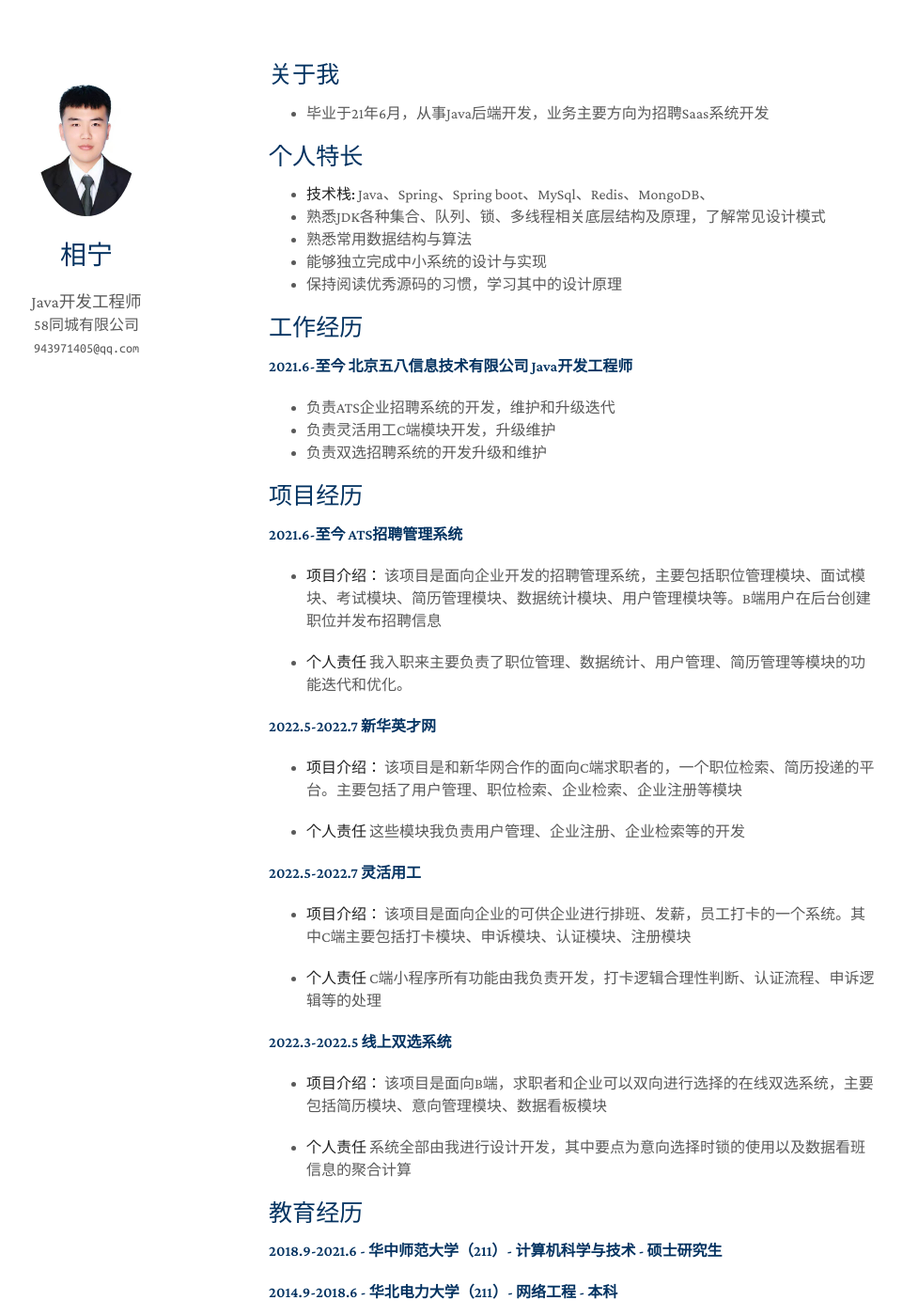
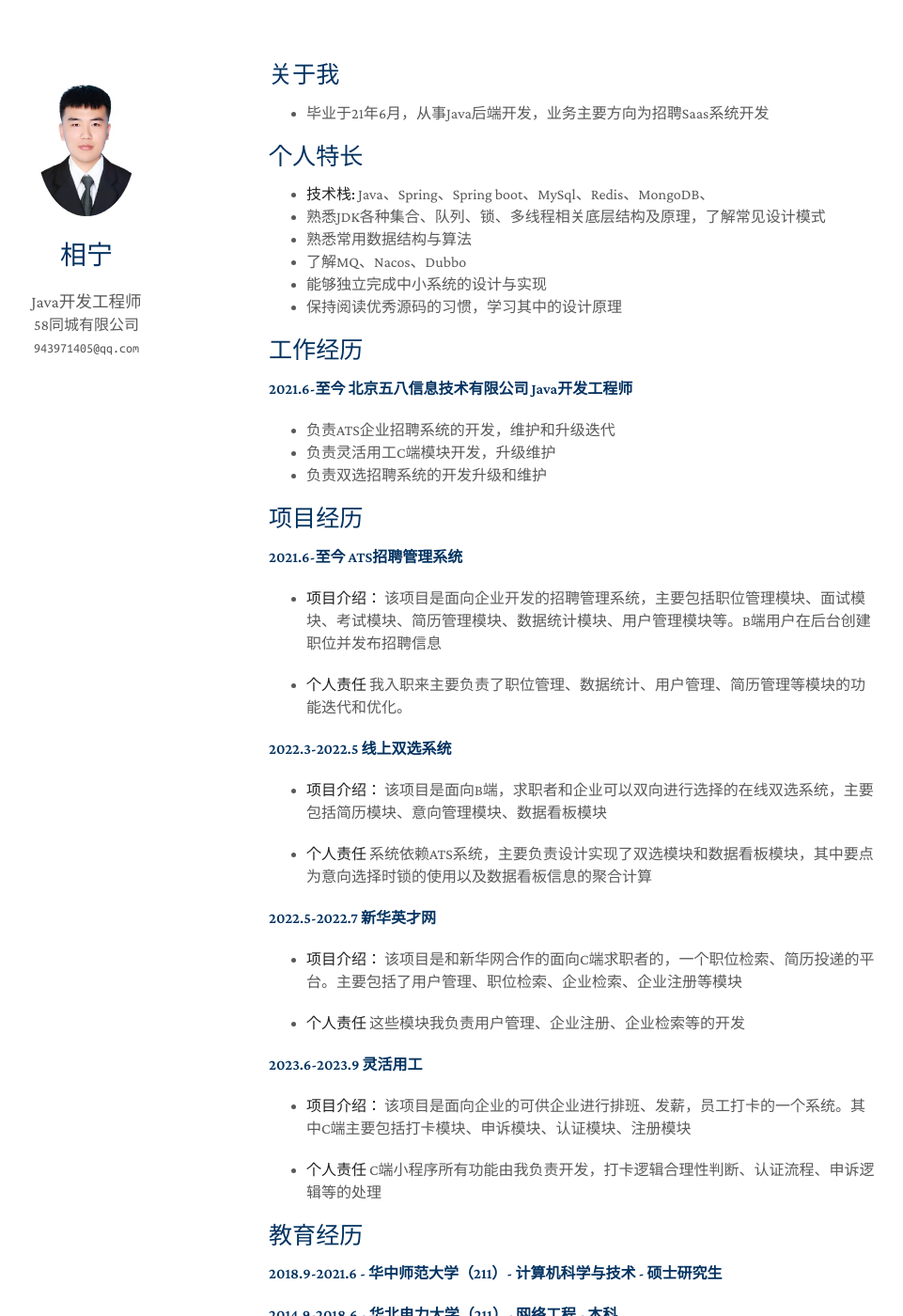
Before and after one commit to xiangningOvo/xiangningOvo.github.io, a Jekyll site: the page built from index.md, in a window 1280 px wide and 1400 px high. Shown: the whole window at 94% size, without its empty margins (184-1145 px from the left). Built offline with Jekyll 4.4.1, drawn with Linux system fonts in a browser that asks for light colours; nearby versions of some CDN libraries; a style sheet for code colours, icons or effects is not loaded; our own code applies the rules of GitHub Pages for plain Markdown files.

Commit message:
补充调整

```diff
--- a/index.md
+++ b/index.md
@@ -11,6 +11,7 @@ layout: homepage
 - **技术栈:** Java、Spring、Spring boot、MySql、Redis、MongoDB、
 - 熟悉JDK各种集合、队列、锁、多线程相关底层结构及原理，了解常见设计模式
 - 熟悉常用数据结构与算法
+- 了解MQ、Nacos、Dubbo
 - 能够独立完成中小系统的设计与实现
 - 保持阅读优秀源码的习惯，学习其中的设计原理
 
@@ -29,24 +30,24 @@ layout: homepage
 
 - **个人责任** 我入职来主要负责了职位管理、数据统计、用户管理、简历管理等模块的功能迭代和优化。
 
+#### 2022.3-2022.5 线上双选系统
+
+- **项目介绍：** 该项目是面向B端，求职者和企业可以双向进行选择的在线双选系统，主要包括简历模块、意向管理模块、数据看板模块
+
+- **个人责任** 系统依赖ATS系统，主要负责设计实现了双选模块和数据看板模块，其中要点为意向选择时锁的使用以及数据看板信息的聚合计算
+
 #### 2022.5-2022.7 新华英才网
 
 - **项目介绍：** 该项目是和新华网合作的面向C端求职者的，一个职位检索、简历投递的平台。主要包括了用户管理、职位检索、企业检索、企业注册等模块
 
 - **个人责任** 这些模块我负责用户管理、企业注册、企业检索等的开发
 
-#### 2022.5-2022.7 灵活用工
+#### 2023.6-2023.9 灵活用工
 
 - **项目介绍：** 该项目是面向企业的可供企业进行排班、发薪，员工打卡的一个系统。其中C端主要包括打卡模块、申诉模块、认证模块、注册模块
 
 - **个人责任** C端小程序所有功能由我负责开发，打卡逻辑合理性判断、认证流程、申诉逻辑等的处理
 
-#### 2022.3-2022.5 线上双选系统
-
-- **项目介绍：** 该项目是面向B端，求职者和企业可以双向进行选择的在线双选系统，主要包括简历模块、意向管理模块、数据看板模块
-
-- **个人责任** 系统全部由我进行设计开发，其中要点为意向选择时锁的使用以及数据看班信息的聚合计算
-
 ## 教育经历
 #### 2018.9-2021.6 - 华中师范大学（211）- 计算机科学与技术 - 硕士研究生
 #### 2014.9-2018.6 - 华北电力大学（211）- 网络工程 - 本科
```
